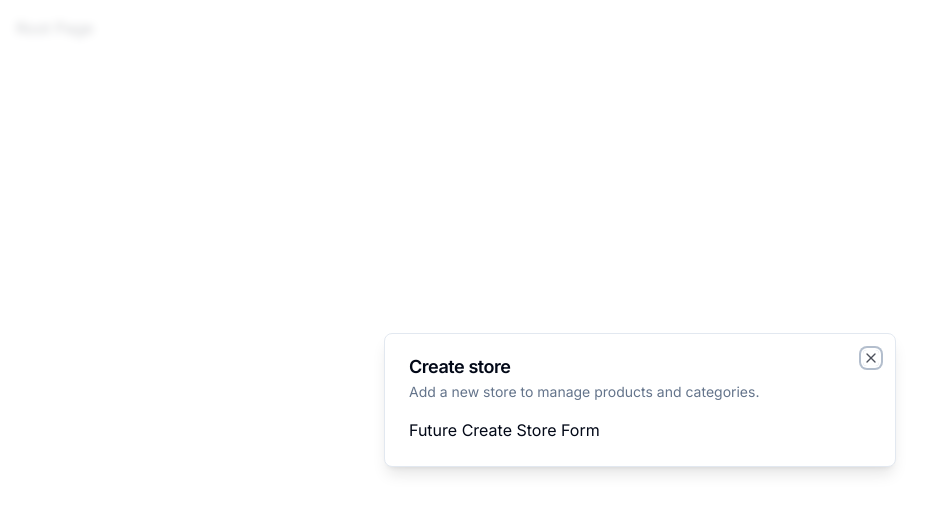
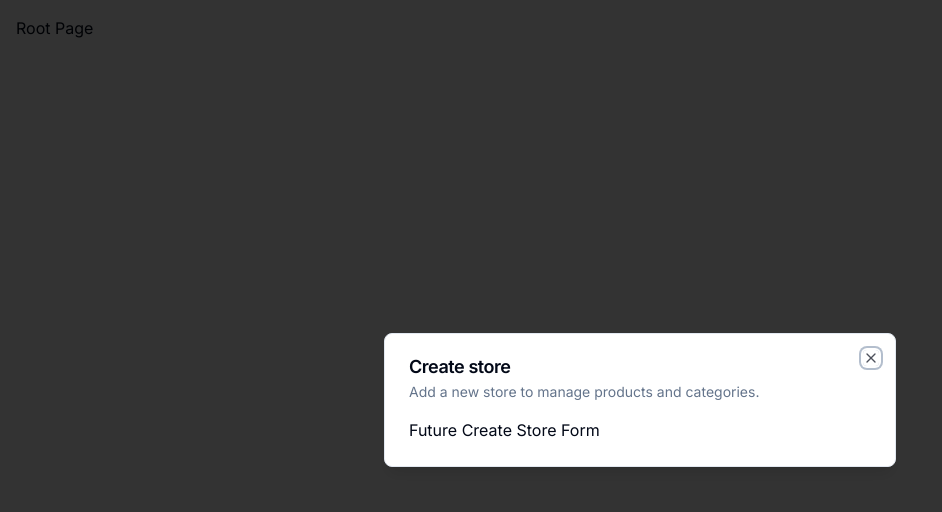
Before and after one commit to Alexisgnd/gearboxhub_admin, a Next.js app: page / in a window 1280 px wide. Shown: the top 512 px of the page, without its empty margins (0-942 px from the left). Built offline with nearby package versions, Linux system fonts and the light colour scheme.

Commit message:
Fixed : modal components, zustand were missing

```diff
--- a/components/ui/dialog.tsx
+++ b/components/ui/dialog.tsx
@@ -10,18 +10,9 @@
 
 const DialogTrigger = DialogPrimitive.Trigger
 
-const DialogPortal = ({
-  className,
-  children,
-  ...props
-}: DialogPrimitive.DialogPortalProps) => (
-  <DialogPrimitive.Portal className={cn(className)} {...props}>
-    <div className="fixed inset-0 z-50 flex items-start justify-center sm:items-center">
-      {children}
-    </div>
-  </DialogPrimitive.Portal>
-)
-DialogPortal.displayName = DialogPrimitive.Portal.displayName
+const DialogPortal = DialogPrimitive.Portal
+
+const DialogClose = DialogPrimitive.Close
 
 const DialogOverlay = React.forwardRef<
   React.ElementRef<typeof DialogPrimitive.Overlay>,
@@ -30,7 +21,7 @@
   <DialogPrimitive.Overlay
     ref={ref}
     className={cn(
-      "fixed inset-0 z-50 bg-background/80 backdrop-blur-sm transition-all duration-100 data-[state=closed]:animate-out data-[state=closed]:fade-out data-[state=open]:fade-in",
+      "fixed inset-0 z-50 bg-black/80  data-[state=open]:animate-in data-[state=closed]:animate-out data-[state=closed]:fade-out-0 data-[state=open]:fade-in-0",
       className
     )}
     {...props}
@@ -47,7 +38,7 @@
     <DialogPrimitive.Content
       ref={ref}
       className={cn(
-        "fixed z-50 grid w-full gap-4 rounded-b-lg border bg-background p-6 shadow-lg animate-in data-[state=open]:fade-in-90 data-[state=open]:slide-in-from-bottom-10 sm:max-w-lg sm:rounded-lg sm:zoom-in-90 data-[state=open]:sm:slide-in-from-bottom-0",
+        "fixed left-[50%] top-[50%] z-50 grid w-full max-w-lg translate-x-[-50%] translate-y-[-50%] gap-4 border bg-background p-6 shadow-lg duration-200 data-[state=open]:animate-in data-[state=closed]:animate-out data-[state=closed]:fade-out-0 data-[state=open]:fade-in-0 data-[state=closed]:zoom-out-95 data-[state=open]:zoom-in-95 data-[state=closed]:slide-out-to-left-1/2 data-[state=closed]:slide-out-to-top-[48%] data-[state=open]:slide-in-from-left-1/2 data-[state=open]:slide-in-from-top-[48%] sm:rounded-lg",
         className
       )}
       {...props}
@@ -119,6 +110,9 @@
 
 export {
   Dialog,
+  DialogPortal,
+  DialogOverlay,
+  DialogClose,
   DialogTrigger,
   DialogContent,
   DialogHeader,
--- a/package.json
+++ b/package.json
@@ -10,6 +10,7 @@
   },
   "dependencies": {
     "@clerk/nextjs": "^4.29.5",
+    "@radix-ui/react-dialog": "^1.0.5",
     "@radix-ui/react-slot": "^1.0.2",
     "class-variance-authority": "^0.7.0",
     "clsx": "^2.1.0",
@@ -18,7 +19,8 @@
     "react": "^18",
     "react-dom": "^18",
     "tailwind-merge": "^2.2.1",
-    "tailwindcss-animate": "^1.0.7"
+    "tailwindcss-animate": "^1.0.7",
+    "zustand": "^4.5.0"
   },
   "devDependencies": {
     "@types/node": "^20",
```
Also changed, not shown: 1 other file (tests, documents, lock files or other folders).
